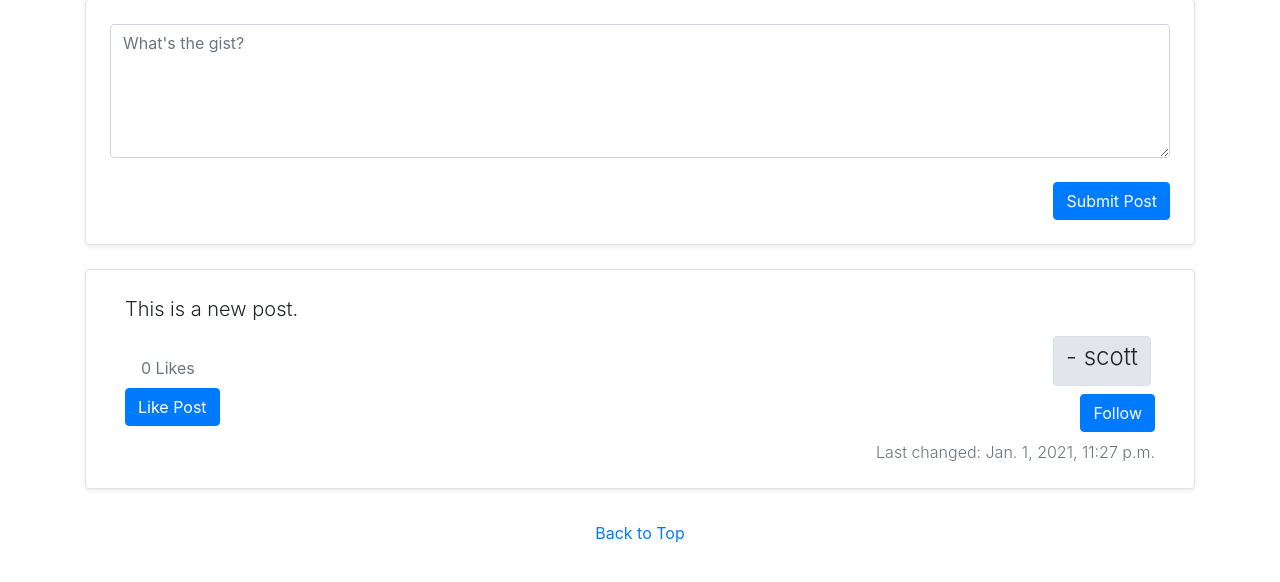
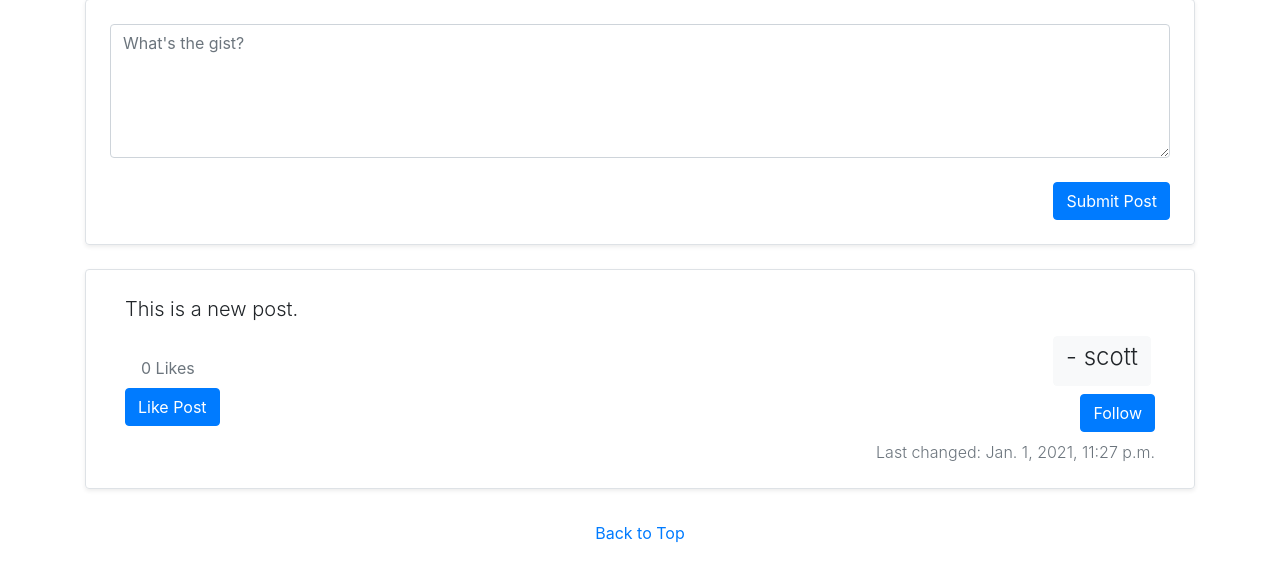
Before and after one commit to sflems/led-board-manager, a Django app: page / in a window 1280 px wide, with the pointer over the restyled element. Shown: the part 147-729 px from the top of the page. Run offline with Django 3.2, Linux system fonts and the light colour scheme; a user stored in the database is signed in; data comes from the database, SQL or seed files in the repository; data that the repository does not hold is empty; some libraries are stand-ins or nearby versions.

Commit message:
Updated Styles

```diff
--- a/network/static/network/styles.css
+++ b/network/static/network/styles.css
@@ -14,3 +14,9 @@
   background-color: #f8f9fa!important;
   box-shadow: none!important;
 }
+
+.btn-light:hover {
+    color: #212529!important;
+    background-color: #f8f9fa!important;
+    border-color: #f8f9fa!important;
+}
```
